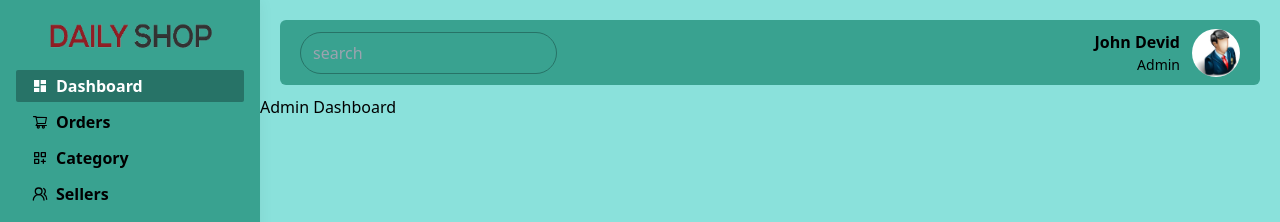
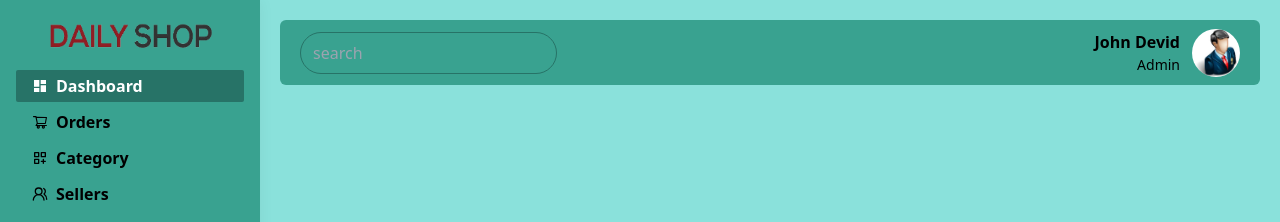
Before and after one commit to Atik2788/e-commerce-project-dashboard, a React (Create React App) app: page /admin/dashboard in a window 1280 px wide. Shown: the top 222 px of the page. Built offline with nearby package versions, Linux system fonts and the light colour scheme.

Commit message:
starting admin  deshboard design

```diff
--- a/src/views/admin/AdminDashboard.jsx
+++ b/src/views/admin/AdminDashboard.jsx
@@ -2,8 +2,10 @@ import React from 'react';
 
 const AdminDashboard = () => {
     return (
-        <div>
-          <h1>Admin Dashboard</h1>
+        <div className='px-2 md:px-7 py-5'>
+          <div className="w-full h-full grid grid-cols-1 sm:grid-cols-2 md:grid-cols-2 lg:grid-cols-4 gap-7">
+            <div className="flex justify-between items-center p-5 "></div>
+          </div>
         </div>
     );
 };
```
